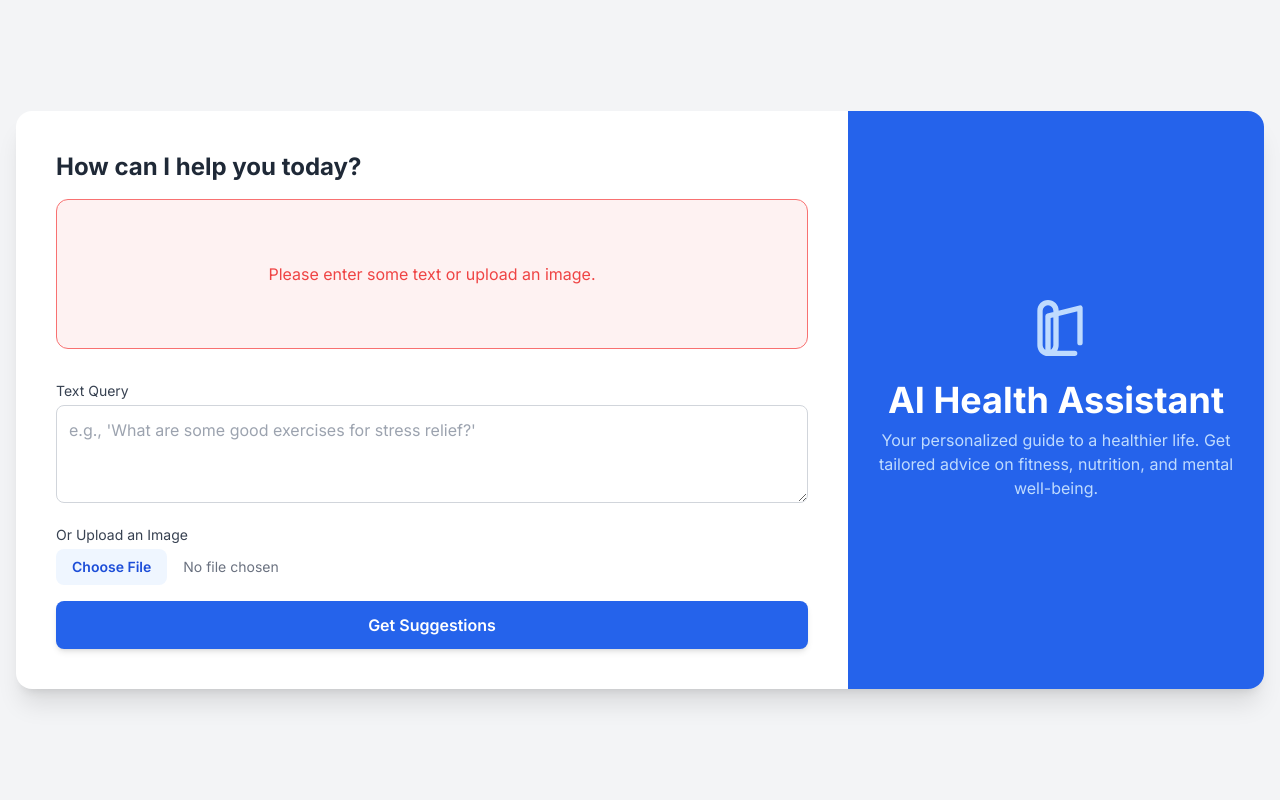
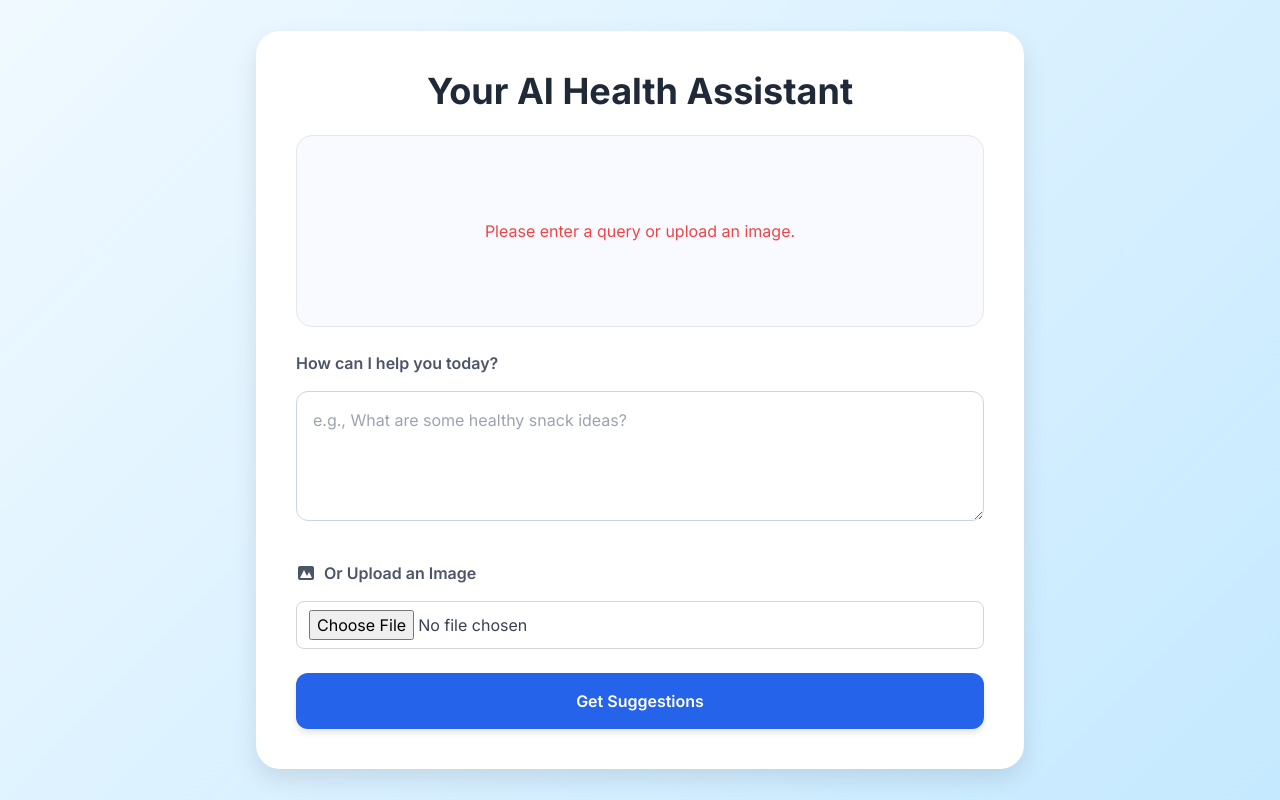
Before and after one commit to shivashankar67/health-assistant, a plain HTML site: page index.html in a window 1280 px wide. Both pictures are taken after a click on the button "Get Suggestions". Drawn offline with nearby package versions, Linux system fonts and the light colour scheme.

Commit message:
Initial commit

```diff
--- a/index.html
+++ b/index.html
@@ -3,181 +3,208 @@
 <head>
     <meta charset="UTF-8">
     <meta name="viewport" content="width=device-width, initial-scale=1.0">
-    <title>AI Health Assistant</title>
-    <!-- Use Tailwind CSS for rapid styling -->
+    <title>Your AI Health Assistant</title>
+    <link href="https://fonts.googleapis.com/css2?family=Inter:wght@400;600;700&display=swap" rel="stylesheet">
     <script src="https://cdn.tailwindcss.com"></script>
     <style>
-        /* Custom styles for a cleaner look */
-        @import url('https://fonts.googleapis.com/css2?family=Inter:wght@400;600;700&display=swap');
         body {
             font-family: 'Inter', sans-serif;
-            background-color: #f3f4f6;
+            background: linear-gradient(135deg, #f0f9ff, #c5e9ff);
+            color: #1f2937;
         }
-        .container {
-            max-width: 900px;
+        .container-wrapper {
+            min-height: 100vh;
+            display: flex;
+            align-items: center;
+            justify-content: center;
+            padding: 1.5rem;
         }
-        .message-box {
-            animation: fadeIn 0.5s ease-in-out;
+        .card {
+            background-color: #fff;
+            border-radius: 1.5rem;
+            box-shadow: 0 10px 25px rgba(0, 0, 0, 0.1);
+            padding: 2.5rem;
+            width: 100%;
+            max-width: 48rem;
+            display: flex;
+            flex-direction: column;
+            gap: 1.5rem;
         }
-        @keyframes fadeIn {
-            from { opacity: 0; transform: translateY(10px); }
-            to { opacity: 1; transform: translateY(0); }
+        .response-box {
+            background-color: #f8faff;
+            border-radius: 1rem;
+            border: 1px solid #e2e8f0;
+            padding: 1.5rem;
+            min-height: 12rem;
+            display: flex;
+            flex-direction: column;
+            align-items: center;
+            justify-content: center;
+            text-align: center;
+            transition: all 0.2s ease-in-out;
+        }
+        .response-box:hover {
+            box-shadow: 0 4px 10px rgba(0, 0, 0, 0.05);
+        }
+        .input-area {
+            display: flex;
+            flex-direction: column;
+            gap: 1rem;
+        }
+        .input-area label {
+            font-weight: 600;
+            color: #4a5568;
+        }
+        .input-area textarea {
+            border-radius: 0.75rem;
+            border: 1px solid #cbd5e1;
+            padding: 1rem;
+            width: 100%;
+            transition: all 0.2s ease-in-out;
+        }
+        .input-area textarea:focus {
+            outline: none;
+            ring: 2px;
+            ring-color: #3b82f6;
+        }
+        .btn-primary {
+            background: #2563eb;
+            color: #fff;
+            border-radius: 0.75rem;
+            padding: 1rem 2rem;
+            font-weight: 600;
+            transition: background-color 0.2s ease;
+            box-shadow: 0 4px 6px rgba(0, 0, 0, 0.1);
+            width: 100%;
+        }
+        .btn-primary:hover {
+            background: #1d4ed8;
+            box-shadow: 0 6px 12px rgba(0, 0, 0, 0.15);
+        }
+        .loading-dots span {
+            animation: bounce 1.4s infinite ease-in-out both;
+            background-color: #3b82f6;
+            width: 0.5rem;
+            height: 0.5rem;
+            border-radius: 50%;
+            display: inline-block;
+        }
+        .loading-dots span:nth-child(1) {
+            animation-delay: -0.32s;
+        }
+        .loading-dots span:nth-child(2) {
+            animation-delay: -0.16s;
+        }
+        @keyframes bounce {
+            0%, 80%, 100% {
+                transform: scale(0);
+            }
+            40% {
+                transform: scale(1.0);
+            }
         }
     </style>
 </head>
-<body class="bg-gray-100 flex items-center justify-center min-h-screen p-4">
+<body>
+    <div class="container-wrapper">
+        <div class="card">
+            <h1 class="text-4xl font-bold text-center text-gray-800">Your AI Health Assistant</h1>
 
-    <!-- Main Application Container -->
-    <div class="container bg-white shadow-xl rounded-2xl overflow-hidden md:flex flex-row-reverse w-full">
-
-        <!-- Sidebar / Header Section -->
-        <div class="md:w-1/3 bg-blue-600 text-white p-6 flex flex-col items-center justify-center text-center">
-            <div class="mb-4">
-                <svg xmlns="http://www.w3.org/2000/svg" class="h-16 w-16 mx-auto text-blue-200" fill="none" viewBox="0 0 24 24" stroke="currentColor" stroke-width="2">
-                    <path stroke-linecap="round" stroke-linejoin="round" d="M9 19V6l12-3v13m-2 4H9C7.343 20 6 18.657 6 17V4a3 3 0 016 0v13a3 3 0 01-6 0v-4" />
-                </svg>
-            </div>
-            <h1 class="text-3xl md:text-4xl font-bold mb-2">AI Health Assistant</h1>
-            <p class="text-blue-200 text-sm md:text-base">Your personalized guide to a healthier life. Get tailored advice on fitness, nutrition, and mental well-being.</p>
+            <div id="response-box" class="response-box">
+                <p class="text-gray-600">Hello! I'm here to help you with your questions. Please ask me anything!</p>
             </div>
 
-        <!-- Main Chat/Content Section -->
-        <div class="md:w-2/3 p-6 md:p-10 flex flex-col justify-between">
-            <div>
-                <h2 class="text-2xl font-bold text-gray-800 mb-4">How can I help you today?</h2>
-                <!-- Response Area -->
-                <div id="response-area" class="bg-gray-50 p-4 rounded-xl border border-gray-200 transition-all duration-300 min-h-[150px] flex items-center justify-center text-gray-500 text-center">
-                    <p>Enter a query in the form below to get started. You can ask about fitness, nutrition, or mental health.</p>
-                </div>
+            <div class="input-area">
+                <label for="text-input">How can I help you today?</label>
+                <textarea id="text-input" rows="4" placeholder="e.g., What are some healthy snack ideas?"></textarea>
             </div>
 
-            <!-- Input Form -->
-            <form id="health-form" class="mt-8 space-y-4">
-                <div>
-                    <label for="text-input" class="block text-sm font-medium text-gray-700 mb-1">Text Query</label>
-                    <textarea id="text-input" rows="3" class="w-full p-3 border border-gray-300 rounded-lg focus:outline-none focus:ring-2 focus:ring-blue-500 transition duration-200" placeholder="e.g., 'What are some good exercises for stress relief?'"></textarea>
+            <div class="input-area mt-4">
+                <label for="image-input" class="flex items-center gap-2">
+                    <svg xmlns="http://www.w3.org/2000/svg" class="h-5 w-5" viewBox="0 0 20 20" fill="currentColor">
+                        <path fill-rule="evenodd" d="M4 3a2 2 0 00-2 2v10a2 2 0 002 2h12a2 2 0 002-2V5a2 2 0 00-2-2H4zm12 12H4l4-8 3 6 2-4 3 6z" clip-rule="evenodd" />
+                    </svg>
+                    Or Upload an Image
+                </label>
+                <input type="file" id="image-input" accept="image/*" class="w-full text-gray-700 py-2 px-3 border border-gray-300 rounded-lg focus:outline-none focus:ring-2 focus:ring-blue-500">
             </div>
 
-                <div>
-                    <label for="image-input" class="block text-sm font-medium text-gray-700 mb-1">Or Upload an Image</label>
-                    <div class="flex items-center space-x-2">
-                        <input type="file" id="image-input" class="w-full text-sm text-gray-500 file:mr-4 file:py-2 file:px-4 file:rounded-lg file:border-0 file:text-sm file:font-semibold file:bg-blue-50 file:text-blue-700 hover:file:bg-blue-100 cursor-pointer"/>
-                        <span id="file-name" class="text-xs text-gray-400 truncate"></span>
-                    </div>
-                </div>
-
-                <button type="submit" id="submit-button" class="w-full bg-blue-600 text-white font-semibold py-3 px-4 rounded-lg shadow-md hover:bg-blue-700 focus:outline-none focus:ring-2 focus:ring-blue-500 focus:ring-offset-2 transition duration-200">
-                    Get Suggestions
-                </button>
-            </form>
+            <button id="get-suggestions-btn" class="btn-primary">Get Suggestions</button>
         </div>
     </div>
 
     <script>
-        // JavaScript for handling form submission and API requests
-        const form = document.getElementById('health-form');
+        document.addEventListener('DOMContentLoaded', () => {
+            const getSuggestionsBtn = document.getElementById('get-suggestions-btn');
             const textInput = document.getElementById('text-input');
             const imageInput = document.getElementById('image-input');
-        const responseArea = document.getElementById('response-area');
-        const submitButton = document.getElementById('submit-button');
-        const fileNameSpan = document.getElementById('file-name');
+            const responseBox = document.getElementById('response-box');
 
-        // Update file name display when an image is selected
-        imageInput.addEventListener('change', () => {
-            if (imageInput.files.length > 0) {
-                fileNameSpan.textContent = imageInput.files[0].name;
-                textInput.value = ''; // Clear text input if an image is selected
-            } else {
-                fileNameSpan.textContent = '';
-            }
-        });
+            getSuggestionsBtn.addEventListener('click', async () => {
+                const query = textInput.value;
+                const file = imageInput.files[0];
 
-        // Function to display a message on the UI
-        function displayMessage(message, isError = false) {
-            responseArea.innerHTML = `<p>${message}</p>`;
-            responseArea.classList.remove('text-gray-500', 'text-red-500');
-            responseArea.classList.add(isError ? 'text-red-500' : 'text-gray-800', 'message-box');
-            responseArea.classList.toggle('border-red-400', isError);
-            responseArea.classList.toggle('bg-red-50', isError);
-            responseArea.classList.toggle('border-gray-200', !isError);
-            responseArea.classList.toggle('bg-gray-50', !isError);
-        }
-
-        form.addEventListener('submit', async (event) => {
-            event.preventDefault();
-
-            // Set up button and UI for loading state
-            submitButton.disabled = true;
-            submitButton.textContent = 'Getting Suggestions...';
-            displayMessage('Thinking...', false);
-
-            const textQuery = textInput.value;
-            const imageFile = imageInput.files[0];
-            let base64Image = null;
-
-            // Check for valid input
-            if (!textQuery && !imageFile) {
-                displayMessage('Please enter some text or upload an image.', true);
-                submitButton.disabled = false;
-                submitButton.textContent = 'Get Suggestions';
+                if (!query && !file) {
+                    responseBox.innerHTML = '<p class="text-red-500">Please enter a query or upload an image.</p>';
                     return;
                 }
 
-            // Convert image to Base64 if it exists
-            if (imageFile) {
+                // Show loading state
+                responseBox.innerHTML = `
+                    <div class="loading-dots flex space-x-2">
+                        <span></span>
+                        <span></span>
+                        <span></span>
+                    </div>
+                `;
+
                 try {
-                    base64Image = await new Promise((resolve, reject) => {
+                    let imageData = null;
+                    if (file) {
+                        imageData = await new Promise((resolve, reject) => {
                             const reader = new FileReader();
-                        reader.onload = () => resolve(reader.result.split(',')[1]);
-                        reader.onerror = error => reject(error);
-                        reader.readAsDataURL(imageFile);
+                            reader.onload = () => {
+                                // Extract the base64 string without the data URL prefix
+                                const base64String = reader.result.split(',')[1];
+                                resolve(base64String);
+                            };
+                            reader.onerror = reject;
+                            reader.readAsDataURL(file);
                         });
-                } catch (error) {
-                    displayMessage('Error reading the image file.', true);
-                    submitButton.disabled = false;
-                    submitButton.textContent = 'Get Suggestions';
-                    return;
-                }
                     }
 
                     const payload = {
-                text_input: textQuery || null,
-                image_data: base64Image || null
+                        text_input: query,
+                        image_data: imageData
                     };
 
-            // Making the API call to the backend
-            try {
                     const response = await fetch('http://localhost:8000/api/health-suggestions', {
                         method: 'POST',
                         headers: {
-                        'Content-Type': 'application/json'
+                            'Content-Type': 'application/json',
                         },
                         body: JSON.stringify(payload)
                     });
 
                     if (!response.ok) {
-                    throw new Error(`HTTP error! status: ${response.status}`);
+                        const errorData = await response.json();
+                        throw new Error(errorData.detail || 'Failed to fetch suggestions.');
                     }
 
                     const data = await response.json();
+                    const aiResponse = data.data.text_response;
 
-                // Display the received suggestions
-                if (data.success) {
-                    const textResponse = data.data.text_response.replace(/\n/g, '<br>');
-                    responseArea.innerHTML = `<p class="whitespace-pre-wrap">${textResponse}</p>`;
-                    responseArea.classList.remove('text-gray-500');
-                    responseArea.classList.add('text-gray-800', 'message-box');
-                } else {
-                    displayMessage('Error: Unable to get suggestions.', true);
+                    // Format the response for display
+                    const formattedResponse = aiResponse.replace(/\n/g, '<br>');
+
+                    // Display the formatted response
+                    responseBox.innerHTML = `<p>${formattedResponse}</p>`;
+
+                } catch (error) {
+                    console.error('An error occurred:', error);
+                    responseBox.innerHTML = `<p class="text-red-500">An error occurred: ${error.message}. Please ensure the backend server is running.</p>`;
                 }
-            } catch (error) {
-                console.error('Fetch error:', error);
-                displayMessage(`An error occurred: ${error.message}. Please ensure the backend server is running.`, true);
-            } finally {
-                // Reset button and UI state
-                submitButton.disabled = false;
-                submitButton.textContent = 'Get Suggestions';
-            }
+            });
         });
     </script>
 </body>
```
Also changed, not shown: 1 other file. Lines whose indentation alone changed are shown as unchanged.
